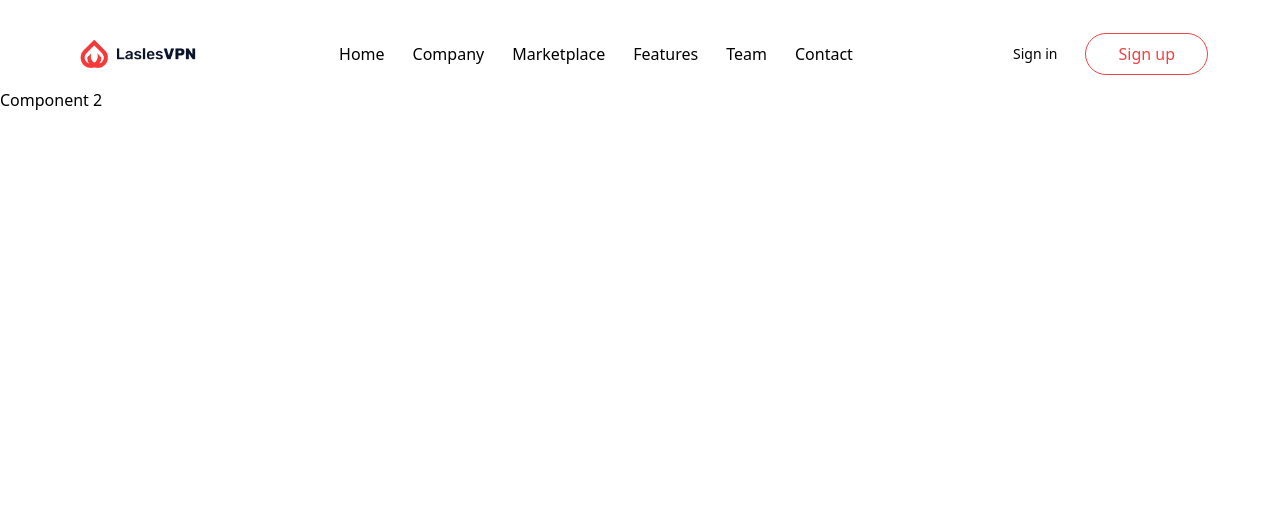
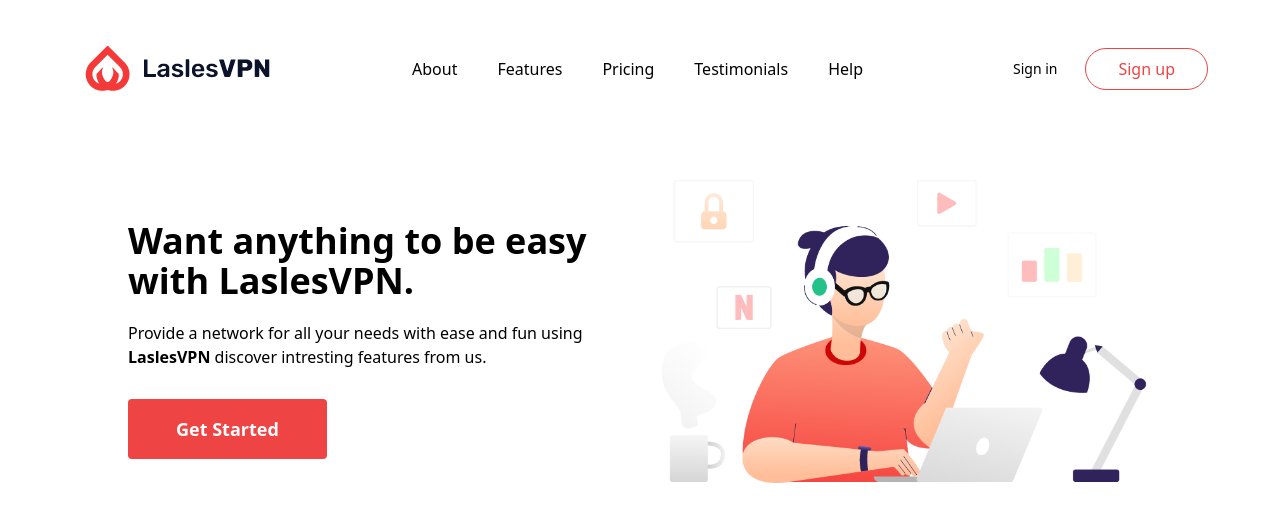
Before and after one commit to Leandrovis22/Crombie-LaslesVPN-Mockup, a React (Vite) app in the folder vite-project/: page / in a window 1280 px wide. Shown: the top 522 px of the page. Built offline with nearby package versions, Linux system fonts and the light colour scheme.

Commit message:
component 2

```diff
--- a/vite-project/src/Components/Componente1.tsx
+++ b/vite-project/src/Components/Componente1.tsx
@@ -19,11 +19,11 @@ const Componente1: React.FC = () => {
         <nav className="mt-5 ml-12 mr-12 px-4 lg:px-6 py-2.5">
           <div className="flex flex-wrap justify-between items-center mx-auto max-w-screen-xl">
             <a href="#" className="flex items-center">
-              <img src="src\Screenshot_1.png" className="h-12"/>
+              <img src="src\Screenshot_1.png" className="h-auto"/>
             </a>
             <div className="flex items-center lg:order-2">
-              <a href="#" className="text-black-800 hover:bg-red-50 focus:ring-4 focus:ring-red-300 font-medium rounded-lg text-sm px-4 lg:px-5 py-2 lg:py-2.5 mr-2 focus:outline-none">Sign in</a>
-              <a href="#" className="border border-red-500 hover:bg-gray-50 text-red-500 font-medium py-2 px-8 rounded-full bg-transparent">Sign up</a>
+              <a href="#" className=" font-bold text-black-800 hover:bg-red-50 focus:ring-4 focus:ring-red-300 font-medium rounded-lg text-sm px-4 lg:px-5 py-2 lg:py-2.5 mr-2 focus:outline-none">Sign in</a>
+              <a href="#" className=" font-bold border border-red-500 hover:bg-gray-50 text-red-500 font-medium py-2 px-8 rounded-full bg-transparent">Sign up</a>
               <button ref={buttonRef} data-collapse-toggle="mobile-menu-2" type="button" className="inline-flex items-center p-2 ml-1 text-sm text-gray-500 rounded-lg lg:hidden hover:bg-gray-100 focus:outline-none focus:ring-2 focus:ring-gray-200 dark:text-gray-400 dark:hover:bg-gray-700 dark:focus:ring-gray-600" aria-controls="mobile-menu-2" aria-expanded="false" onClick={handleClick}>
                 <span className="sr-only">Open main menu</span>
                 <svg className="w-6 h-6" fill="currentColor"
@@ -39,22 +39,19 @@ const Componente1: React.FC = () => {
             <div className="hidden justify-between items-center w-full lg:flex lg:w-auto lg:order-1" id="mobile-menu-2">
               <ul className="flex flex-col mt-4 font-medium lg:flex-row lg:mt-0">
                 <li>
-                  <a href="#" className="block py-2 pr-4 pl-3 text-black-700  border-gray-100 hover:bg-red-50">Home</a>
+                  <a href="#" className="block py-2 px-5 text-black-700  border-gray-100 hover:bg-red-50">About</a>
                 </li>
                 <li>
-                  <a href="#" className="block py-2 pr-4 pl-3 text-black-700 border-gray-100 hover:bg-red-50">Company</a>
+                  <a href="#" className="block py-2 px-5 text-black-700  border-gray-100 hover:bg-red-50">Features</a>
                 </li>
                 <li>
-                  <a href="#" className="block py-2 pr-4 pl-3 text-black-700  border-gray-100 hover:bg-red-50">Marketplace</a>
+                  <a href="#" className="block py-2 px-5 text-black-700  border-gray-100 hover:bg-red-50">Pricing</a>
                 </li>
                 <li>
-                  <a href="#" className="block py-2 pr-4 pl-3 text-black-700 border-gray-100 hover:bg-red-50">Features</a>
+                  <a href="#" className="block py-2 px-5 text-black-700  border-gray-100 hover:bg-red-50">Testimonials</a>
                 </li>
                 <li>
-                  <a href="#" className="block py-2 pr-4 pl-3 text-black-700  border-gray-100 hover:bg-red-50">Team</a>
-                </li>
-                <li>
-                  <a href="#" className="block py-2 pr-4 pl-3 text-black-700  border-gray-100 hover:bg-red-50">Contact</a>
+                  <a href="#" className="block py-2 px-5 text-black-700  border-gray-100 hover:bg-red-50">Help</a>
                 </li>
               </ul>
             </div>
--- a/vite-project/src/Components/Componente2.tsx
+++ b/vite-project/src/Components/Componente2.tsx
@@ -1,17 +1,32 @@
 
 import '../styles.css'
 
-function Componente2(){
+function Componente2() {
 
-return (
+  return (
 
-  <div>
 
-  <h1>Component 2</h1>
+    <div className="grid grid-cols-2 gap-1 h-full mx-auto w-4/5 pt-10">
+      <div className="grid grid-rows-3 gap-1 col-span-1 pr-5 pt-16 pb-16">
 
-  </div>
+        <div className="row-span-1 my-auto mx-auto">
+          <p className="font-semibold inline-block text-4xl">Want anything to be easy with <span className="font-bold">LaslesVPN</span>.</p>
+        </div>
 
-)
+        <div className="row-span-1 my-auto mx-auto">Provide a network for all your needs with ease and fun using <span className="font-bold">LaslesVPN</span> discover intresting features from us.</div>
+        <div className="row-span-1 my-auto">
+          <button className="bg-red-500 hover:bg-red-700 text-white font-bold px-12 py-4 text-lg rounded">
+            Get Started
+          </button>
+        </div>
+      </div>
+      <div className="col-span-1 h-full pl-5 "><img src="src\Screenshot_2.png" alt="" /></div>
+    </div>
+
+
+
+
+  )
 
 }
 
--- a/vite-project/tailwind.config.js
+++ b/vite-project/tailwind.config.js
@@ -5,7 +5,7 @@ module.exports = {
     "./index.html",
     "./src/**/*.{vue,js,ts,jsx,tsx}"
   ],
-  darkMode: false,
+  media: true,
   theme: {
     extend: {},
   },
```
